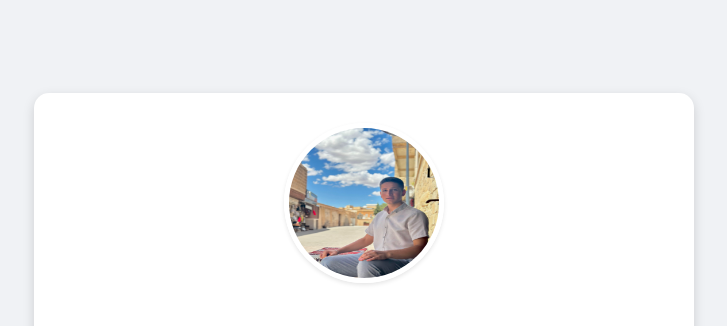
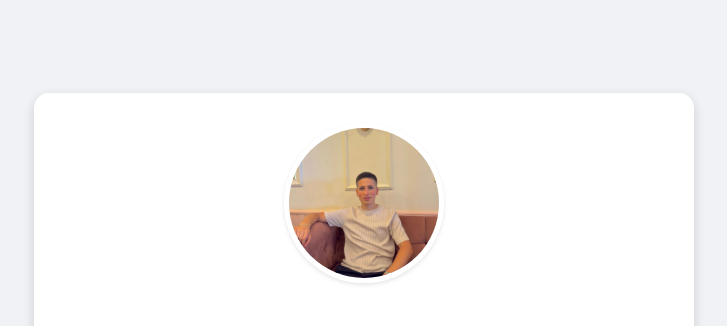
Before and after one commit to tuncmuhittin7-hub/tuncmuhittin7.github.io, a plain HTML site: page index.html in a window 1280 px wide. Shown: the top 326 px of the page, without its empty margins (276-1003 px from the left). Drawn offline with Linux system fonts and the light colour scheme.

Commit message:
Update index.html

```diff
--- a/index.html
+++ b/index.html
@@ -9,7 +9,7 @@
 
     <div class="kart-sablonu">
 
-        <img src="muhittin.jpg" alt="Muhittin Tunç Profil Resmi" class="profil-resmi">
+        <img src="mhtn.jpg" alt="Muhittin Tunç Profil Resmi" class="profil-resmi">
 
         <div class="icerik">
             <h1>HOŞ GELDİN!</h1>
```
